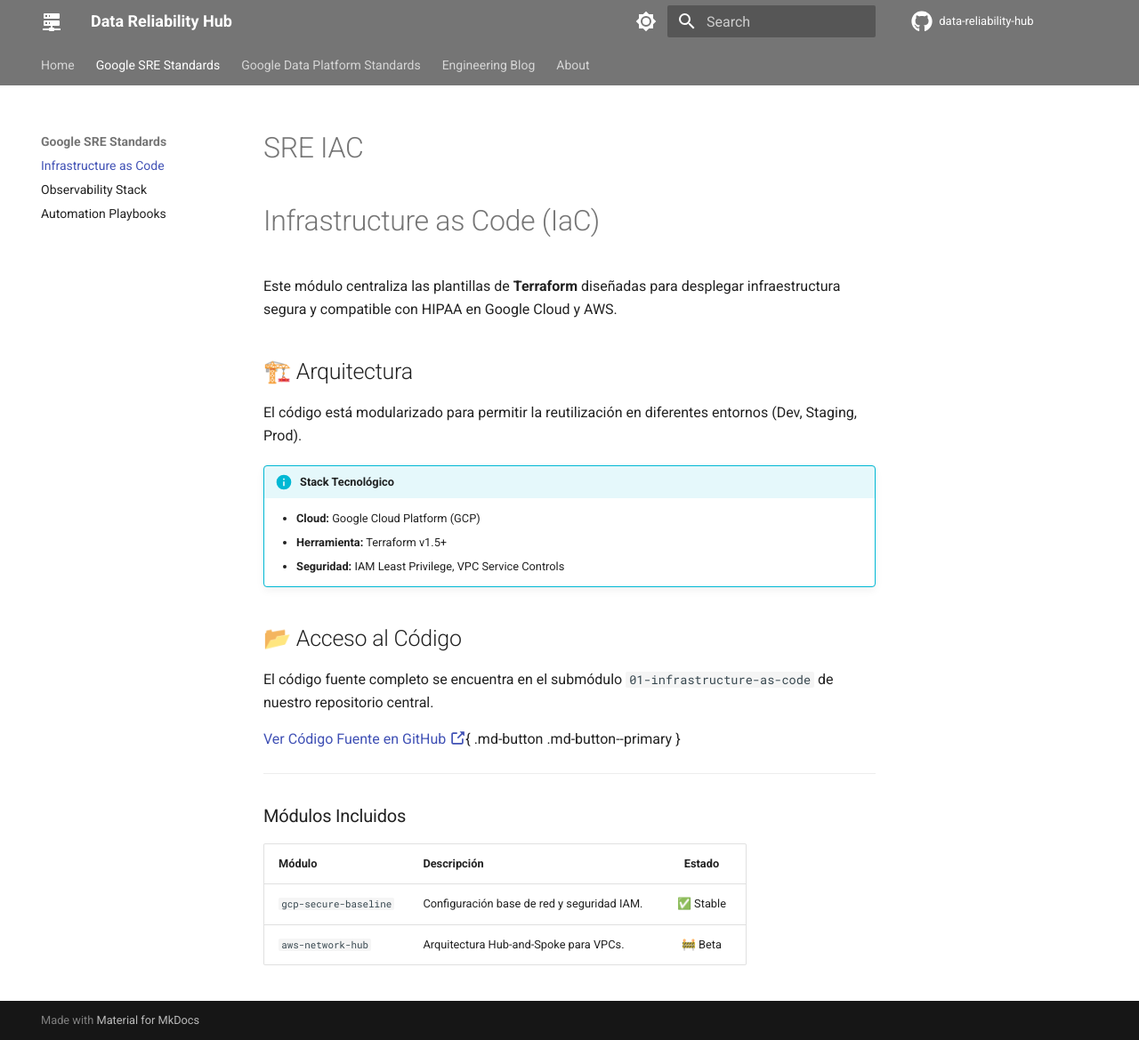
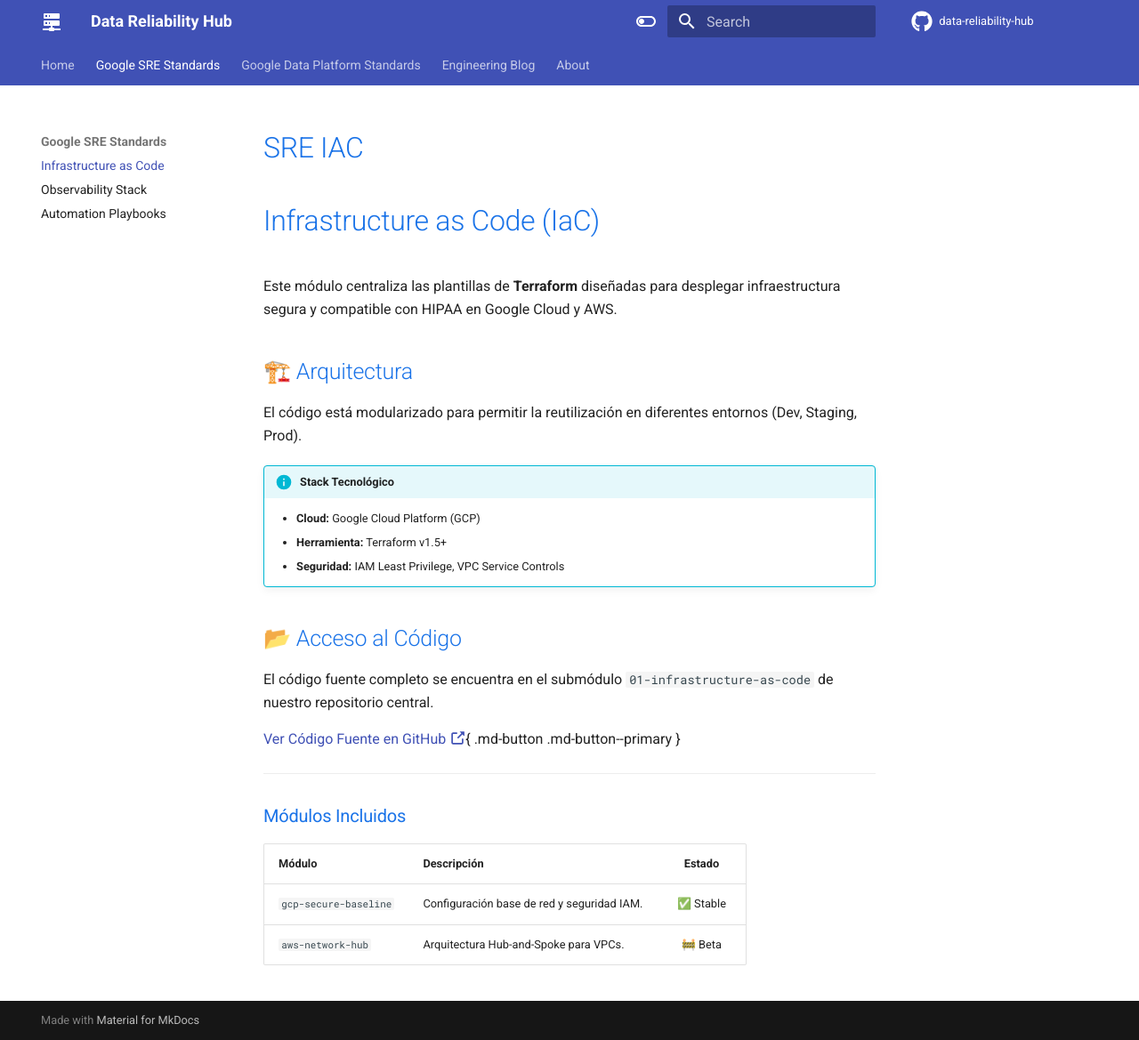
Before and after one commit to mcatalangt/data-reliability-hub, an MkDocs documentation site: the page built from docs/modules/sre/iac.md, in a window 1280 px wide and 1169 px high. Shown: the whole window at 89% size. Built offline with MkDocs 1.6.1 and Material for MkDocs 9.7.7, drawn with Linux system fonts in a browser that asks for light colours; comment, search, counter and statistics services are not loaded.

```diff
--- /dev/null
+++ b/docs/stylesheets/extra.css
@@ -0,0 +1,24 @@
+/* docs/stylesheets/extra.css */
+
+/* Color azul Google para los títulos */
+h1, h2, h3, h4 {
+    color: #1a73e8 !important; /* El azul oficial de Google */
+    font-weight: 500;
+}
+
+/* Opcional: Hacer la barra superior blanca con texto azul (Estilo Google Docs puro) */
+/* Si prefieres la barra azul sólida, borra este bloque de abajo */
+/*
+.md-header {
+  background-color: #ffffff !important;
+  color: #1a73e8 !important;
+  border-bottom: 1px solid #e0e0e0;
+}
+.md-header__title {
+    color: #1a73e8 !important;
+}
+.md-tabs {
+    background-color: #f1f3f4 !important; /* Gris muy claro */
+    color: #5f6368 !important;
+}
+*/
--- a/mkdocs.yml
+++ b/mkdocs.yml
@@ -5,7 +5,9 @@
 site_url: https://mcatalangt.github.io/data-reliability-hub/
 repo_url: https://github.com/mcatalangt/data-reliability-hub
 repo_name: data-reliability-hub
-
+# HOJAS DE ESTILO EXTRA
+extra_css:
+  - stylesheets/extra.css
 # 2. TEMA (APARIENCIA)
 theme:
   name: material
@@ -29,10 +31,10 @@
   palette:
     # Modo Claro (Por defecto)
     - scheme: default
-      primary: grey          # Color principal (Barra superior)
-      accent: purple         # Color de enlaces y botones
+      primary: indigo          # Color principal (Barra superior)
+      accent: blue         # Color de enlaces y botones
       toggle:
-        icon: material/brightness-7
+        icon: material/toggle-switch-off-outline
         name: Switch to dark mode
 
     # Modo Oscuro (Opcional para el usuario)
@@ -43,6 +45,9 @@
         icon: material/brightness-4
         name: Switch to light mode
 
+  font:
+    text: Roboto
+    code: Roboto Mono
 # 3. PLUGINS (FUNCIONALIDADES EXTRA)
 plugins:
   - search                 # Barra de búsqueda (Obligatorio)
```
